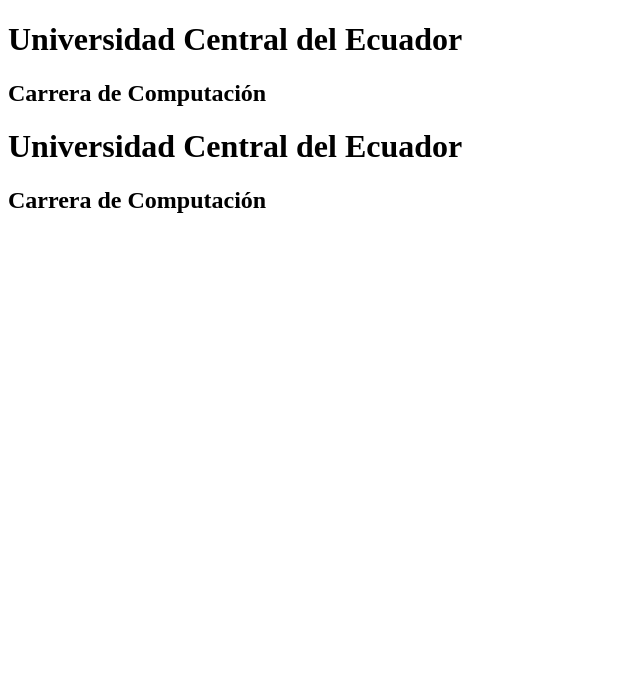
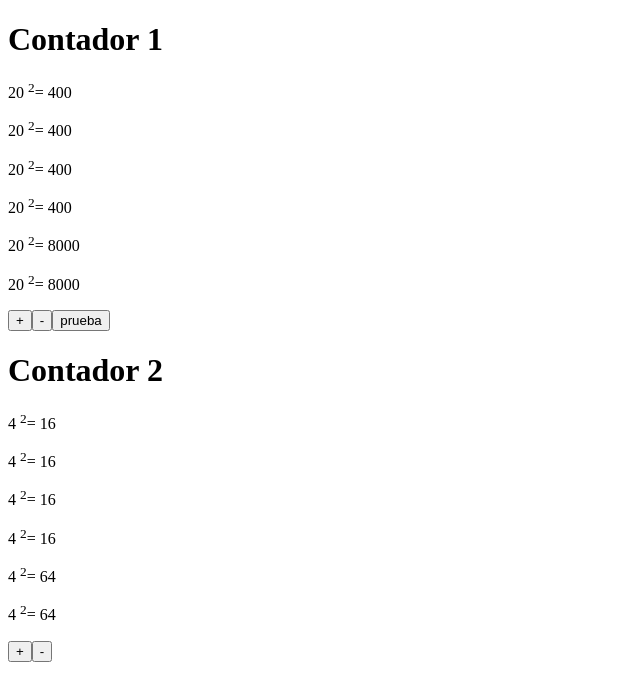
Before and after one commit to Mateojami/pw_vue_u2_mj, a Vue app: page / in a window 1280 px wide. Shown: the top 700 px of the page, without its empty margins (0-640 px from the left). Built offline with nearby package versions, Linux system fonts and the light colour scheme.

Commit message:
Taller 14: Directivas en Vue

```diff
--- a/src/components/Contador.vue
+++ b/src/components/Contador.vue
@@ -1,15 +1,81 @@
 <template>
     <div>
-        <h1>Universidad Central del Ecuador</h1>
-        <h2>Carrera de Computación</h2>
+        <h1>{{tit}}</h1>
+        <p>{{numero}} <sup>2</sup>= {{calculaCuadrado}}</p>
+        <p>{{numero}} <sup>2</sup>= {{calculaCuadrado}}</p>
+        <p>{{numero}} <sup>2</sup>= {{calculaCuadrado}}</p>
+        <p>{{numero}} <sup>2</sup>= {{calculaCuadrado}}</p>
+        <p>{{numero}} <sup>2</sup>= {{calcularCubo}}</p>
+        <p>{{numero}} <sup>2</sup>= {{obtenerCubo()}}</p>
+
+        <div>
+            <button v-on:click="incrementar">+</button>
+            <button @:click="decrementar">-</button>
+            <button v-show="mostrar">prueba</button>
+        </div>
+
+
+
     </div>
 
 </template>
 
 <script>
+import { computed } from 'vue';
+
+
 export default {
+    data() {
+        return {
+            numero: this.inicio,
+            titulo: 'Contador',
 
-}
+        };
+    },
+
+    methods: {
+        obtenerCuadrado() {
+            console.log("Entro a obtenerCuadrado");
+            return this.numero * this.numero;
+        },
+        obtenerCubo() {
+            console.log("Entro a obtenerCubo");
+            return this.numero * this.numero * this.numero;
+        },
+        incrementar() {
+            console.log(this.tit);
+            this.numero++;
+        },
+        decrementar() {
+            this.numero--;
+        },
+    },
+    computed: {
+        calculaCuadrado() {
+            console.log("Entro a propiedad computada");
+            return this.numero * this.numero;
+        },
+        calcularCubo() {
+            console.log("Entro a propiedad computada del cubo");
+            return this.numero * this.numero * this.numero;
+        },
+    },
+   /* props: ['tit', 'inicio', 'mostrar'], declaracion basica de props*/
+   props: {
+        tit: String,
+        inicio: {
+            type: Number,
+            default: 99,
+            validator(value) {
+                return value > 10; /*mientras el valor de inicio sea mayor que 10 funciona */
+            }
+        },
+        mostrar: Boolean
+    }
+    /*String, Number, Boolean, Array, Object, Date, Function, BigInt (todos los tipos de props)*/
+
+};
+
 </script>
 <style>
 
--- a/src/views/ContadorView.vue
+++ b/src/views/ContadorView.vue
@@ -1,7 +1,7 @@
 <template>
     <div>
-        <Contador />
-        <Contador />
+        <Contador tit="Contador 1" :inicio="20" :mostrar="true"/>
+        <Contador tit="Contador 2" :inicio="4" :mostrar="false" />
     </div>
 
 </template>
```
